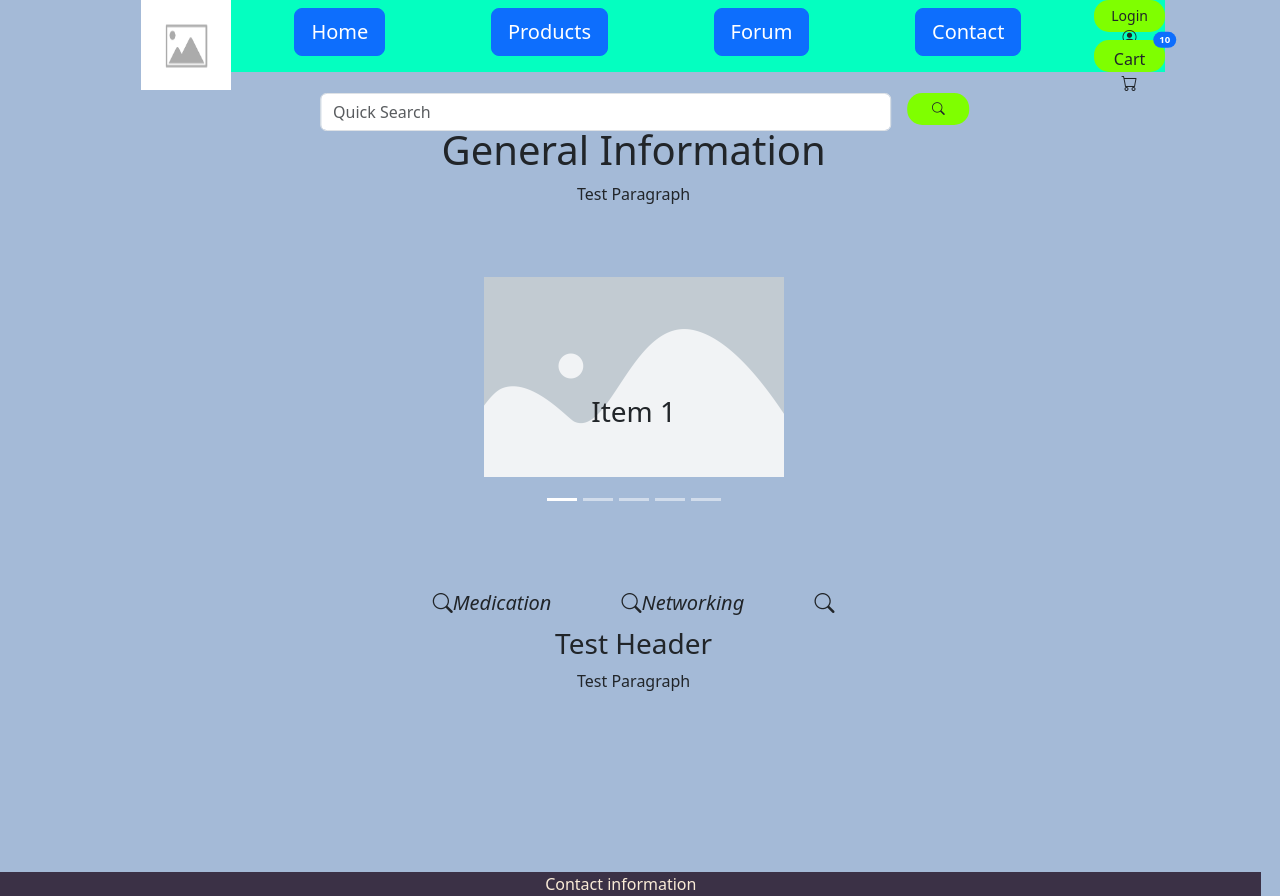
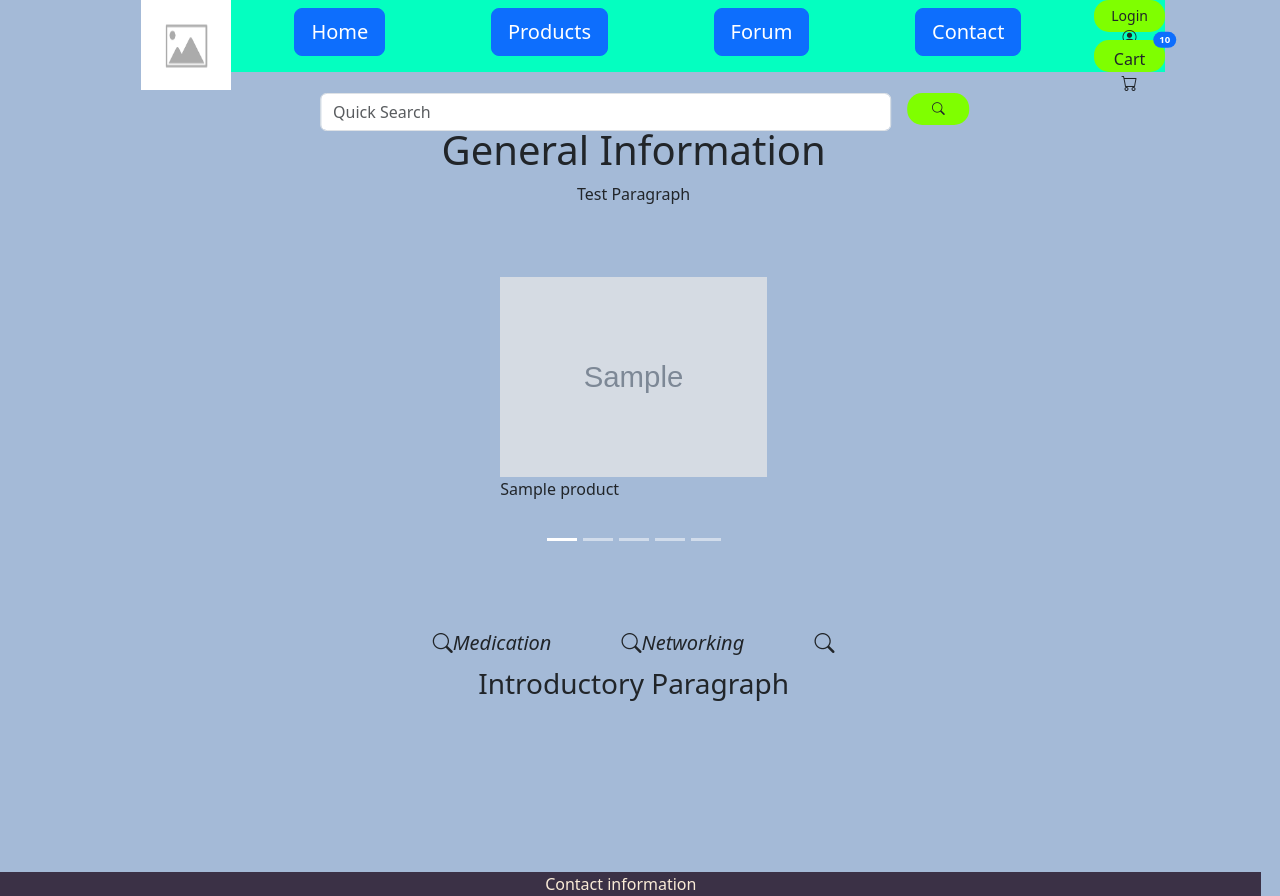
Before and after one commit to Kaynhurst/ITC4214-Final, a Django app: template cyberwareStore/home/templates/home/index.html in a window 1280 px wide. Run offline with Django 5.2, Linux system fonts and the light colour scheme; the template is opened without the code that fills it: most values are stand-ins (such as "Sample title", 1, 10 or a date in 2020); grey boxes marked "Sample" are stand-in pictures.

Commit message:
Random Item Carousel Added

```diff
--- a/cyberwareStore/home/templates/home/index.html
+++ b/cyberwareStore/home/templates/home/index.html
@@ -27,39 +27,15 @@
                   <button type="button" data-bs-target="#indicators" data-bs-slide-to="4" aria-label="Slide 5"></button>
                 </div>
 
-            <!-- Featured Items -->
+            <!--Random Products -->
             <div class="carousel-inner">
 
-                <div class="carousel-item active" id="item1" data-bs-interval="2500" >
-                    <img src="{%static 'images/placeholder_item.png'%}" class="d-block w-100" alt="">
-                    <div class="carousel-caption d-none d-md-block text-dark">
-                        <h3>Item 1</h3>
-                    </div>
+                {%for product in randomProducts %}
+                <div class="{% if forloop.first %}carousel-item active{%else%}carousel-item{% endif %}" id="item{{forloop.counter0}}" data-bs-interval="2500">
+                    <img src="../{{product.productImage}}" alt="">
+                    <p>{{product.productName}}</p>
                 </div>
-                <div class="carousel-item"  id="item2" data-bs-interval="2500">
-                    <img src="{%static 'images/placeholder_item.png'%}" class="d-block w-100" alt="">
-                    <div class="carousel-caption d-none d-md-block text-dark">
-                        <h3>Item 2</h3>
-                    </div>
-                </div>
-                <div class="carousel-item"  id="item3" data-bs-interval="2500">
-                    <img src="{%static 'images/placeholder_item.png'%}" class="d-block w-100" alt="">
-                    <div class="carousel-caption d-none d-md-block text-dark">
-                        <h3>Item 3</h3>
-                    </div>
-                </div>
-                <div class="carousel-item" id="item4" data-bs-interval="2500">
-                    <img src="{%static 'images/placeholder_item.png'%}" class="d-block w-100" alt="">
-                    <div class="carousel-caption d-none d-md-block text-dark">
-                        <h3>Item 4</h3>
-                    </div>
-                </div>
-                <div class="carousel-item"  id="item5" data-bs-interval="2500">
-                    <img src="{%static 'images/placeholder_item.png'%}" class="d-block w-100" alt="">
-                    <div class="carousel-caption d-none d-md-block text-dark">
-                        <h3>Item 5</h3>
-                    </div>
-                </div>
+                {% endfor %}
             </div>
         </div>
     </div>
@@ -81,7 +57,6 @@
 
     </div>
 
-    <h3>Test Header</h3>
-    <p>Test Paragraph</p>
+    <h3>Introductory Paragraph</h3>
 
 {% endblock %}
--- a/cyberwareStore/products/templates/products/index.html
+++ b/cyberwareStore/products/templates/products/index.html
@@ -64,9 +64,6 @@
                         data-grade = "{{item.productGrade.gradeName}}"
                         data-category = "{{item.productCategory.categoryName}}">
 
-                        <form action="{% url 'products:add_product'%}" method="request">
-                            {% csrf_token %}
-
                                 <img id="images" src=../{{item.productImage}} alt="">
                                 <br>
                                 <div id="productDescription" for="images">
@@ -75,6 +72,9 @@
                                     {{item.productGrade.gradeName}}
                                     {{item.productCategory.categoryName}}
                                 </div>
+
+                        <form action="{% url 'products:add_product'%}" method="request">
+                            {% csrf_token %}
                         </form>
                     </div>
 
```
Also changed, not shown: cyberwareStore/home/views.py (+9 -4 lines).
